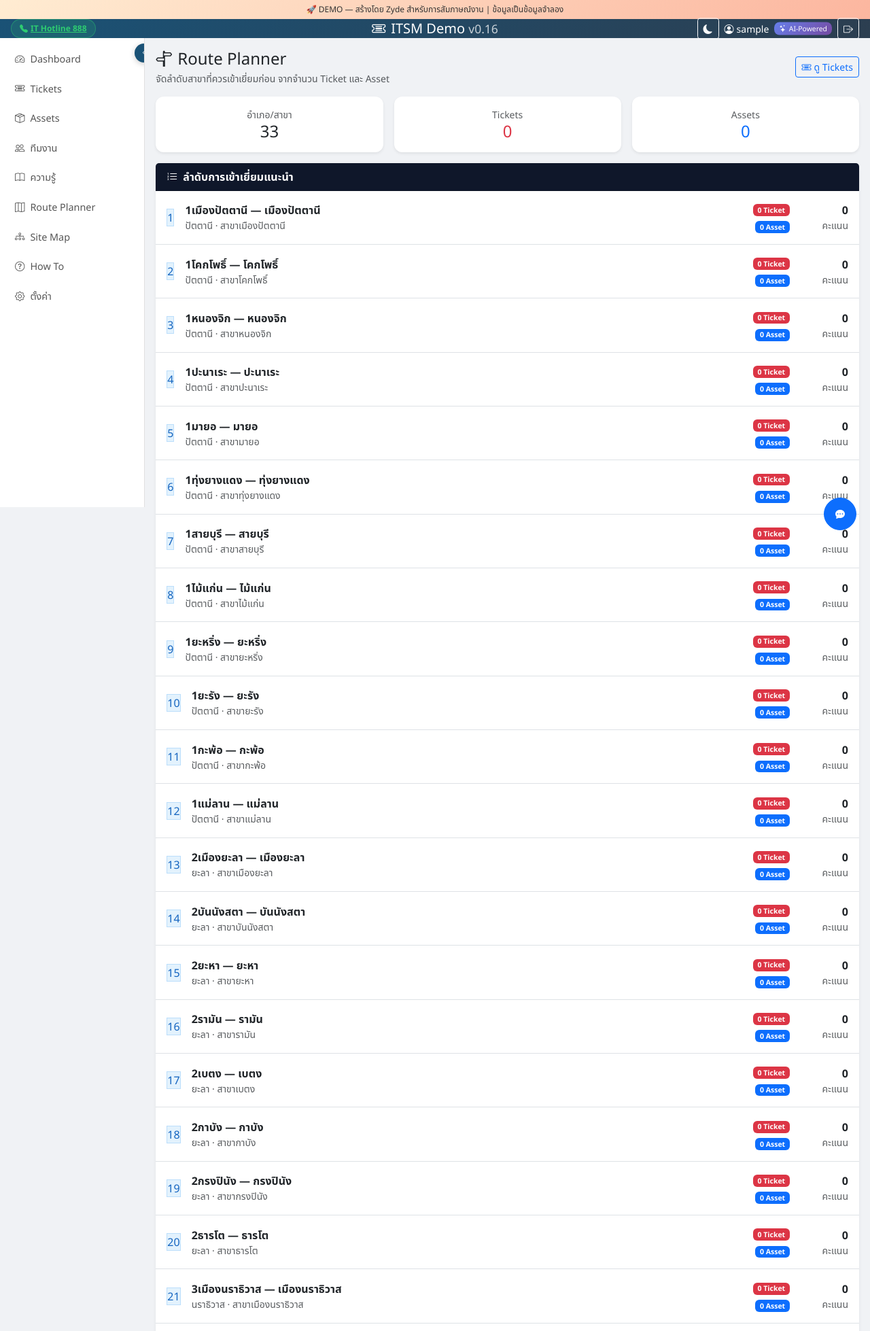
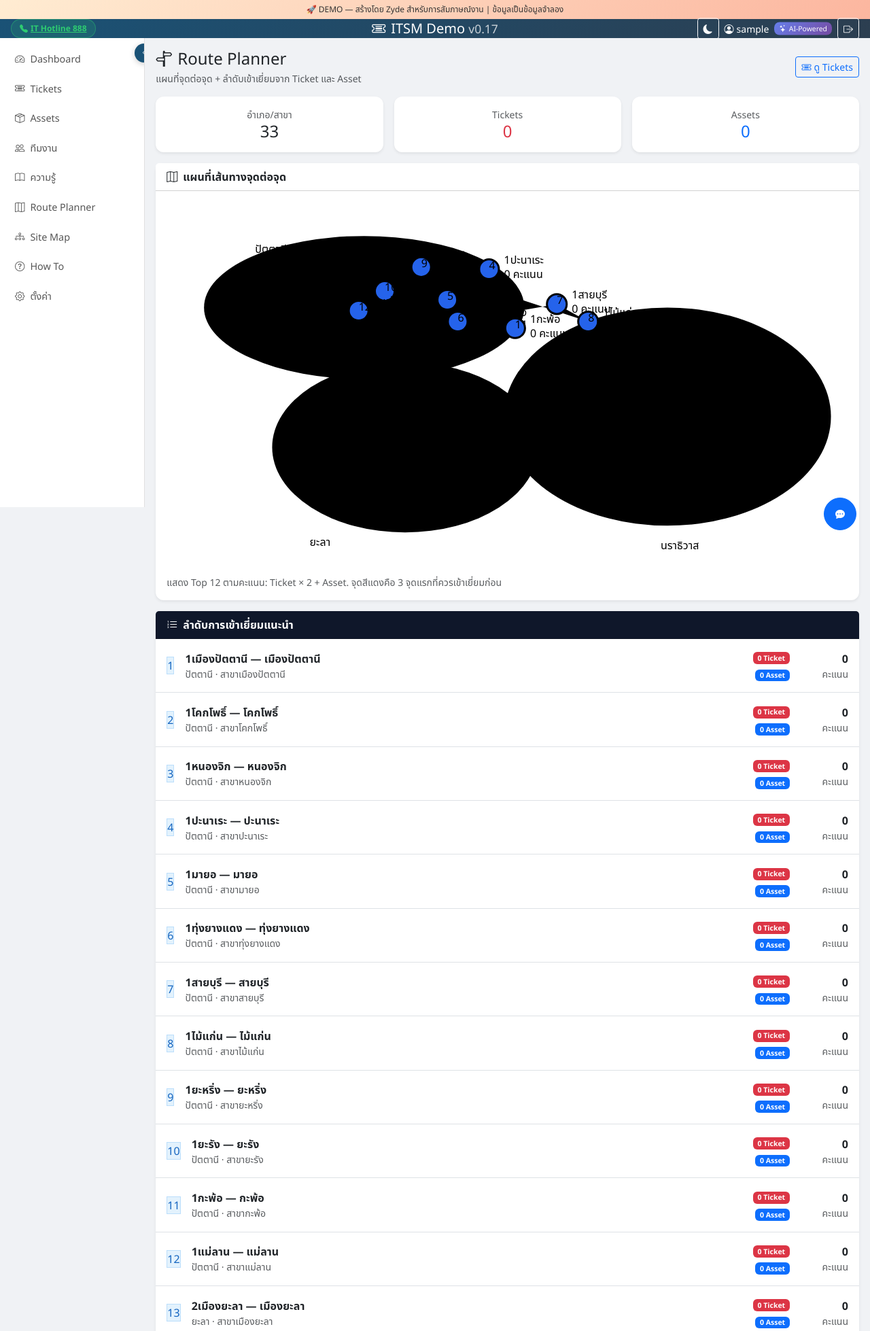
Before and after one commit to zyde-david/itsmdemo, a Flask app: page /route-planner in a window 1280 px wide. Shown: the top 1958 px of the page at 68% size. Run offline with Flask 3, Linux system fonts and the light colour scheme; the visitor is signed in with stand-in values (Sample User, id 1); data that the repository does not hold is empty; some libraries are stand-ins or nearby versions.

Commit message:
[verified] feat: add SVG point-to-point route map

```diff
--- a/app.py
+++ b/app.py
@@ -907,10 +907,39 @@
             'priority': 'สูง' if score >= 10 else ('กลาง' if score >= 5 else 'ต่ำ')
         })
 
+    # Approximate real-world coordinates for the 3 southern provinces.
+    # Used only for the lightweight SVG route map; ranking is based on live ticket/asset data.
+    district_coords = {
+        'เมืองปัตตานี': (6.8690, 101.2500), 'โคกโพธิ์': (6.7200, 101.0900), 'หนองจิก': (6.8400, 101.1800),
+        'ปะนาเระ': (6.8600, 101.4900), 'มายอ': (6.7200, 101.4100), 'ทุ่งยางแดง': (6.6200, 101.4300),
+        'สายบุรี': (6.7000, 101.6200), 'ไม้แก่น': (6.6200, 101.6800), 'ยะหริ่ง': (6.8700, 101.3600),
+        'ยะรัง': (6.7600, 101.2900), 'กะพ้อ': (6.5900, 101.5400), 'แม่ลาน': (6.6700, 101.2400),
+        'เมืองยะลา': (6.5400, 101.2800), 'เบตง': (5.7700, 101.0700), 'บันนังสตา': (6.2700, 101.2700),
+        'ธารโต': (6.0800, 101.1800), 'ยะหา': (6.4800, 101.1300), 'รามัน': (6.4800, 101.4300),
+        'กาบัง': (6.4200, 101.0200), 'กรงปินัง': (6.4100, 101.2800),
+        'เมืองนราธิวาส': (6.4200, 101.8200), 'ตากใบ': (6.2600, 102.0500), 'บาเจาะ': (6.5200, 101.6500),
+        'ยี่งอ': (6.3900, 101.7100), 'ระแงะ': (6.3000, 101.7200), 'รือเสาะ': (6.3900, 101.5200),
+        'ศรีสาคร': (6.2400, 101.5000), 'แว้ง': (5.9300, 101.8900), 'สุคิริน': (5.9400, 101.7700),
+        'สุไหงโก-ลก': (6.0300, 101.9700), 'สุไหงปาดี': (6.0800, 101.8700), 'จะแนะ': (6.0900, 101.6400),
+        'เจาะไอร้อง': (6.2300, 101.8000),
+    }
+    for d in districts:
+        d['lat'], d['lng'] = district_coords.get(d['name'], (6.45, 101.45))
+
     districts.sort(key=lambda x: (x['score'], x['tickets'], x['assets']), reverse=True)
+
+    # Build top route points for SVG: normalize lon/lat to a 1000x520 viewport.
+    route_points = districts[:12]
+    min_lat, max_lat = 5.70, 6.95
+    min_lng, max_lng = 100.95, 102.10
+    for i, d in enumerate(route_points, start=1):
+        d['route_no'] = i
+        d['x'] = 60 + ((d['lng'] - min_lng) / (max_lng - min_lng)) * 880
+        d['y'] = 470 - ((d['lat'] - min_lat) / (max_lat - min_lat)) * 400
+
     total_tickets = sum(d['tickets'] for d in districts)
     total_assets = sum(d['assets'] for d in districts)
-    return render_template('route-planner.html', districts=districts, total_tickets=total_tickets, total_assets=total_assets)
+    return render_template('route-planner.html', districts=districts, route_points=route_points, total_tickets=total_tickets, total_assets=total_assets)
 
 def _start_init_db():
     """Run init_db in a background thread so it doesn't block gunicorn startup."""
--- a/templates/base.html
+++ b/templates/base.html
@@ -263,7 +263,7 @@
    <a href="tel:888" class="quick-dial-btn"><i class="bi bi-telephone-fill"></i>IT Hotline 888</a>
   </div>
   <!-- Center: Brand -->
-  <a href="/" class="navbar-brand mb-0 h5 text-white text-decoration-none"><i class="bi bi-ticket-detailed me-2"></i>ITSM Demo <span class="small fw-normal opacity-75">v0.16</span></a>
+  <a href="/" class="navbar-brand mb-0 h5 text-white text-decoration-none"><i class="bi bi-ticket-detailed me-2"></i>ITSM Demo <span class="small fw-normal opacity-75">v0.17</span></a>
   <!-- Right: Theme toggle + User + Logout -->
   <div class="nav-user-section d-flex align-items-center gap-2">
    <button class="btn btn-sm btn-outline-light d-md-none me-1" type="button" id="sidebarToggle"><i class="bi bi-list"></i></button>
@@ -494,7 +494,7 @@
 </script>
 {% block extra_scripts %}{% endblock %}
 <div class="footer text-center py-3" style="color:#95a5a6;font-size:.7rem">
-  ITSM Demo v0.16 | <span class="id-badge" style="font-size:.65rem">a133e14</span> | Flask + SQLite + Bootstrap 5 + DataTables + Leaflet
+  ITSM Demo v0.17 | <span class="id-badge" style="font-size:.65rem">a133e14</span> | Flask + SQLite + Bootstrap 5 + DataTables + Leaflet
   <span class="d-none d-md-inline mx-2">|</span>
   <a href="tel:888" class="d-none d-md-inline" style="color:#2ecc71;font-size:.7rem;text-decoration:none"><i class="bi bi-telephone-fill me-1"></i>IT Hotline 888</a>
 </div>
--- a/templates/route-planner.html
+++ b/templates/route-planner.html
@@ -8,7 +8,15 @@
 .priority-mid { background:#fef3c7; color:#92400e; }
 .priority-low { background:#dcfce7; color:#166534; }
 .route-arrow { color:#94a3b8; font-size:1.2rem; }
-@media(max-width:767.98px){ .route-step { width:30px; height:30px; font-size:.85rem; } }
+.svg-map-wrap { background: linear-gradient(135deg,#eff6ff,#f8fafc); border-radius:16px; border:1px solid #dbeafe; overflow:hidden; }
+.route-line { fill:none; stroke:#2563eb; stroke-width:4; stroke-linecap:round; stroke-linejoin:round; stroke-dasharray:10 9; opacity:.8; }
+.province-zone { fill:rgba(148,163,184,.16); stroke:#cbd5e1; stroke-width:2; stroke-dasharray:8 8; }
+.point-ring { fill:#fff; stroke:#2563eb; stroke-width:4; filter: drop-shadow(0 3px 5px rgba(15,23,42,.25)); }
+.point-top { fill:#dc2626; stroke:#fff; stroke-width:3; filter: drop-shadow(0 3px 7px rgba(220,38,38,.35)); }
+.point-label { font-size:18px; font-weight:800; fill:#fff; text-anchor:middle; dominant-baseline:central; }
+.map-name { font-size:18px; font-weight:700; fill:#0f172a; paint-order:stroke; stroke:#fff; stroke-width:5; stroke-linejoin:round; }
+.map-score { font-size:14px; fill:#475569; paint-order:stroke; stroke:#fff; stroke-width:4; }
+@media(max-width:767.98px){ .route-step { width:30px; height:30px; font-size:.85rem; } .map-name{font-size:15px}.map-score{font-size:12px} }
 </style>
 {% endblock %}
 
@@ -16,49 +24,53 @@
 <div class="d-flex justify-content-between align-items-center mb-3 flex-wrap gap-2">
   <div>
     <h4 class="mb-1"><i class="bi bi-signpost-split me-2"></i>Route Planner</h4>
-    <div class="text-muted small">จัดลำดับสาขาที่ควรเข้าเยี่ยมก่อน จากจำนวน Ticket และ Asset</div>
+    <div class="text-muted small">แผนที่จุดต่อจุด + ลำดับเข้าเยี่ยมจาก Ticket และ Asset</div>
   </div>
   <a href="{{ url_for('tickets_page') }}" class="btn btn-sm btn-outline-primary"><i class="bi bi-ticket-detailed me-1"></i>ดู Tickets</a>
 </div>
 
 <div class="row g-3 mb-3">
-  <div class="col-4">
-    <div class="card text-center shadow-sm"><div class="card-body py-3">
-      <div class="text-muted small">อำเภอ/สาขา</div><div class="h4 mb-0">{{ districts|length }}</div>
-    </div></div>
-  </div>
-  <div class="col-4">
-    <div class="card text-center shadow-sm"><div class="card-body py-3">
-      <div class="text-muted small">Tickets</div><div class="h4 mb-0 text-danger">{{ total_tickets }}</div>
-    </div></div>
-  </div>
-  <div class="col-4">
-    <div class="card text-center shadow-sm"><div class="card-body py-3">
-      <div class="text-muted small">Assets</div><div class="h4 mb-0 text-primary">{{ total_assets }}</div>
-    </div></div>
+  <div class="col-4"><div class="card text-center shadow-sm"><div class="card-body py-3"><div class="text-muted small">อำเภอ/สาขา</div><div class="h4 mb-0">{{ districts|length }}</div></div></div></div>
+  <div class="col-4"><div class="card text-center shadow-sm"><div class="card-body py-3"><div class="text-muted small">Tickets</div><div class="h4 mb-0 text-danger">{{ total_tickets }}</div></div></div></div>
+  <div class="col-4"><div class="card text-center shadow-sm"><div class="card-body py-3"><div class="text-muted small">Assets</div><div class="h4 mb-0 text-primary">{{ total_assets }}</div></div></div></div>
+</div>
+
+<div class="card shadow-sm mb-3">
+  <div class="card-header bg-white fw-bold"><i class="bi bi-map me-2"></i>แผนที่เส้นทางจุดต่อจุด</div>
+  <div class="card-body">
+    <div class="svg-map-wrap">
+      <svg viewBox="0 0 1000 540" width="100%" role="img" aria-label="Route planner point to point map">
+        <rect x="0" y="0" width="1000" height="540" fill="transparent"/>
+        <ellipse class="province-zone" cx="290" cy="155" rx="235" ry="105"/>
+        <ellipse class="province-zone" cx="350" cy="360" rx="195" ry="125"/>
+        <ellipse class="province-zone" cx="735" cy="315" rx="240" ry="160"/>
+        <text x="130" y="75" class="map-score">ปัตตานี</text>
+        <text x="210" y="505" class="map-score">ยะลา</text>
+        <text x="725" y="510" class="map-score">นราธิวาส</text>
+        <polyline class="route-line" points="{% for p in route_points %}{{ '%.1f'|format(p.x) }},{{ '%.1f'|format(p.y) }} {% endfor %}"/>
+        {% for p in route_points %}
+          <g>
+            {% if loop.index <= 3 %}<circle class="point-top" cx="{{ '%.1f'|format(p.x) }}" cy="{{ '%.1f'|format(p.y) }}" r="18"/>{% else %}<circle class="point-ring" cx="{{ '%.1f'|format(p.x) }}" cy="{{ '%.1f'|format(p.y) }}" r="16"/><circle cx="{{ '%.1f'|format(p.x) }}" cy="{{ '%.1f'|format(p.y) }}" r="13" fill="#2563eb"/>{% endif %}
+            <text class="point-label" x="{{ '%.1f'|format(p.x) }}" y="{{ '%.1f'|format(p.y) }}">{{ loop.index }}</text>
+            <text class="map-name" x="{{ '%.1f'|format(p.x + 22) }}" y="{{ '%.1f'|format(p.y - 8) }}">{{ p.short_branch }}</text>
+            <text class="map-score" x="{{ '%.1f'|format(p.x + 22) }}" y="{{ '%.1f'|format(p.y + 13) }}">{{ p.score }} คะแนน</text>
+          </g>
+        {% endfor %}
+      </svg>
+    </div>
+    <div class="text-muted small mt-2">แสดง Top 12 ตามคะแนน: Ticket × 2 + Asset. จุดสีแดงคือ 3 จุดแรกที่ควรเข้าเยี่ยมก่อน</div>
   </div>
 </div>
 
 <div class="card shadow-sm mb-3">
-  <div class="card-header bg-dark text-white fw-bold" style="background:#0F172A!important">
-    <i class="bi bi-list-ol me-2"></i>ลำดับการเข้าเยี่ยมแนะนำ
-  </div>
+  <div class="card-header bg-dark text-white fw-bold" style="background:#0F172A!important"><i class="bi bi-list-ol me-2"></i>ลำดับการเข้าเยี่ยมแนะนำ</div>
   <div class="card-body p-0">
     {% for d in districts %}
     <div class="d-flex align-items-center gap-3 px-3 py-3 border-bottom">
       <span class="route-step {% if d.priority == 'สูง' %}priority-high{% elif d.priority == 'กลาง' %}priority-mid{% else %}priority-low{% endif %}">{{ loop.index }}</span>
-      <div class="flex-grow-1">
-        <div class="fw-bold">{{ d.short_branch }} — {{ d.name }}</div>
-        <div class="small text-muted">{{ d.province }} · {{ d.branch }}</div>
-      </div>
-      <div class="text-end small">
-        <div><span class="badge bg-danger">{{ d.tickets }} Ticket</span></div>
-        <div class="mt-1"><span class="badge bg-primary">{{ d.assets }} Asset</span></div>
-      </div>
-      <div class="text-end d-none d-md-block" style="min-width:70px">
-        <div class="fw-bold">{{ d.score }}</div>
-        <div class="small text-muted">คะแนน</div>
-      </div>
+      <div class="flex-grow-1"><div class="fw-bold">{{ d.short_branch }} — {{ d.name }}</div><div class="small text-muted">{{ d.province }} · {{ d.branch }}</div></div>
+      <div class="text-end small"><div><span class="badge bg-danger">{{ d.tickets }} Ticket</span></div><div class="mt-1"><span class="badge bg-primary">{{ d.assets }} Asset</span></div></div>
+      <div class="text-end d-none d-md-block" style="min-width:70px"><div class="fw-bold">{{ d.score }}</div><div class="small text-muted">คะแนน</div></div>
     </div>
     {% endfor %}
   </div>
@@ -67,10 +79,7 @@
 <div class="card shadow-sm">
   <div class="card-header bg-white fw-bold"><i class="bi bi-route me-2"></i>เส้นทางแบบเร็ว</div>
   <div class="card-body small">
-    {% for d in districts[:10] %}
-      <span class="badge rounded-pill {% if loop.index <= 3 %}bg-danger{% elif loop.index <= 6 %}bg-warning text-dark{% else %}bg-secondary{% endif %} me-1 mb-2">{{ loop.index }}. {{ d.short_branch }}</span>
-      {% if not loop.last %}<span class="route-arrow me-1">→</span>{% endif %}
-    {% endfor %}
+    {% for d in districts[:10] %}<span class="badge rounded-pill {% if loop.index <= 3 %}bg-danger{% elif loop.index <= 6 %}bg-warning text-dark{% else %}bg-secondary{% endif %} me-1 mb-2">{{ loop.index }}. {{ d.short_branch }}</span>{% if not loop.last %}<span class="route-arrow me-1">→</span>{% endif %}{% endfor %}
     <div class="text-muted mt-2">ใช้สำหรับวางแผนเข้าเยี่ยมก่อน-หลังในวันเดียว โดยเน้นจุดที่มีงานค้างและทรัพย์สินมากที่สุด</div>
   </div>
 </div>
```
